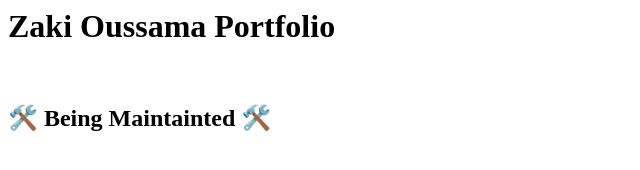
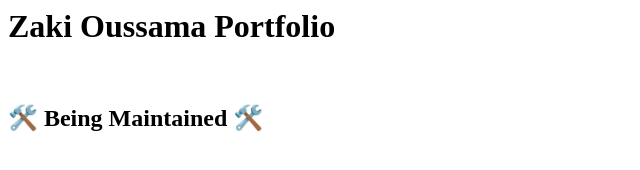
Before and after one commit to ZKOussama7/zkoussama7-, a plain HTML site: page index.html in a window 1280 px wide. Shown: the full height of the page, 0-640 px from the left. Drawn offline with Linux system fonts and the light colour scheme.

Commit message:
Update index.html
Correct Spelling

```diff
--- a/index.html
+++ b/index.html
@@ -1 +1 @@
-<h1>Zaki Oussama Portfolio</h1> <br><h2>🛠️ Being Maintainted 🛠️</h2>
+<h1>Zaki Oussama Portfolio</h1> <br><h2>🛠️ Being Maintained 🛠️</h2>
```
